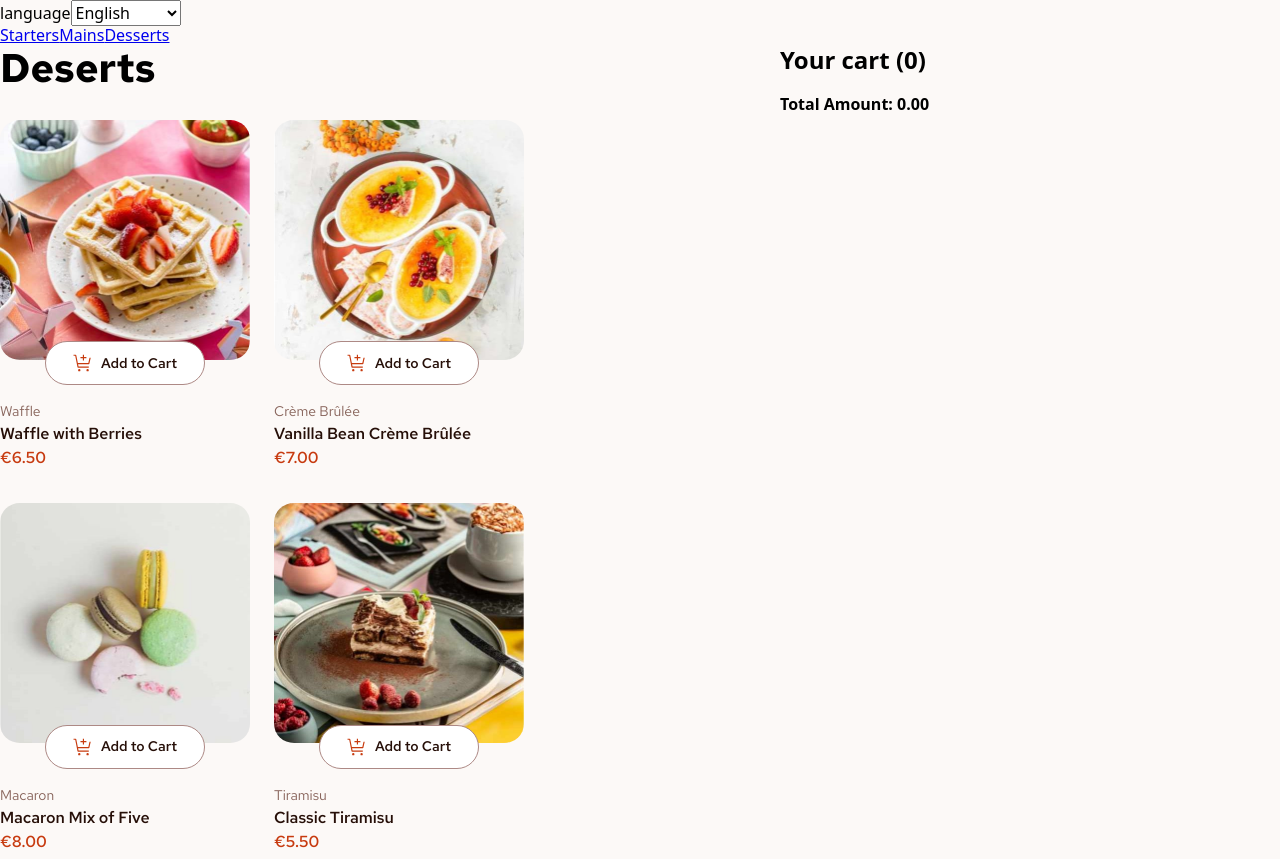
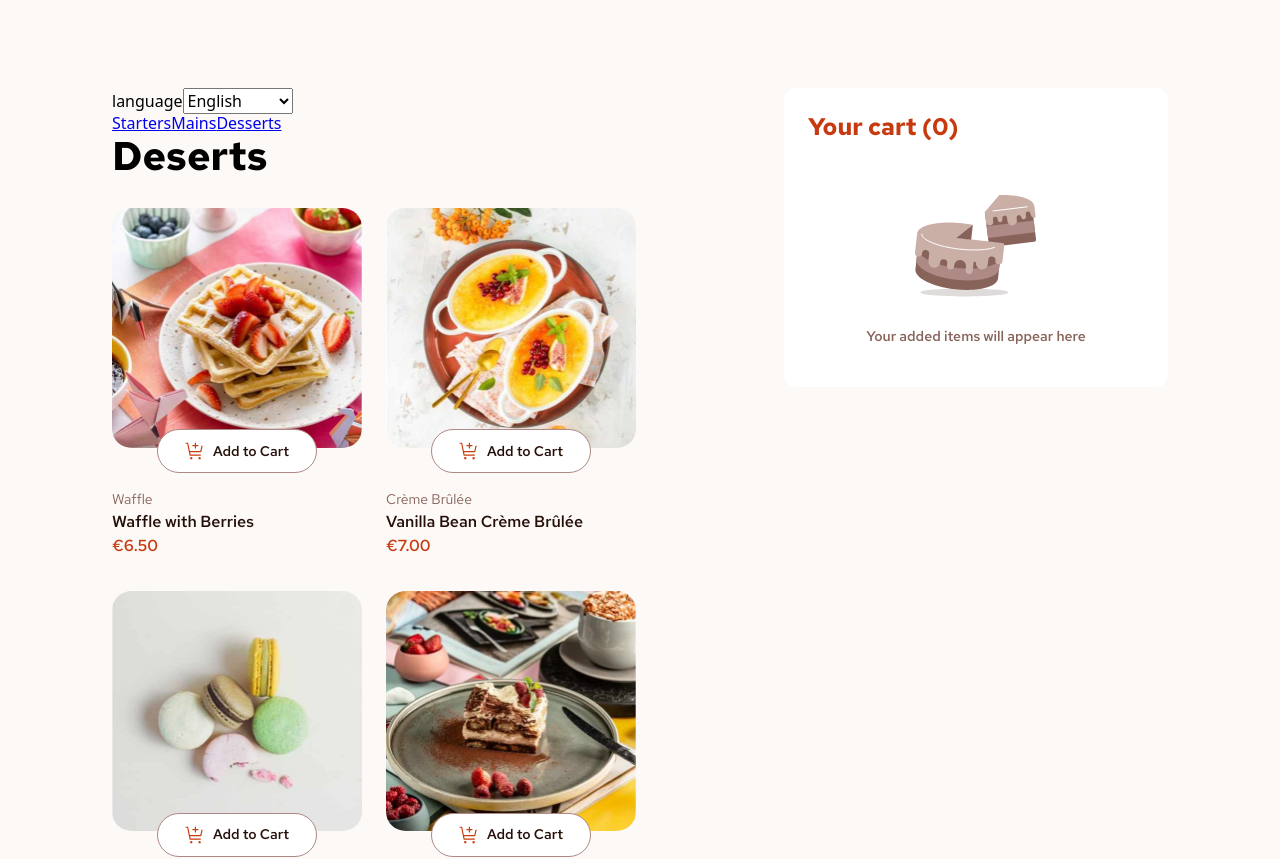
Before and after one commit to Anubliss-0/product-list-with-cart, a React (Vite) app: page /deserts in a window 1280 px wide. Shown: the top 859 px of the page. Built offline with nearby package versions, Linux system fonts and the light colour scheme.

Commit message:
styled empty cart for desktop

```diff
--- a/src/App.module.scss
+++ b/src/App.module.scss
@@ -1,13 +1,17 @@
+@import "./styles/variables.scss";
+
 .container {
     display: flex;
+    margin: 88px 112px;
+}
 
-    > div:nth-child(1) {
-        display: flex;
-        flex-direction: column;
-        flex: 1;
-    }
+.products {
+    display: flex;
+    flex-direction: column;
+    flex: 1;
+}
 
-    > div:nth-child(2) {
-        min-width: 31.25rem;
-    }
+.cart {
+    width: 24rem;
+    margin-left: $spacing-400;
 }
--- a/src/App.tsx
+++ b/src/App.tsx
@@ -23,37 +23,33 @@ function App() {
 
   return (
     <>
+      <header>
+      </header>
+      <main className={styles.container}>
+        <div className={styles.products}>
+        <nav>
           <LanguageSelect />
-      <main className={styles.container}>
-        <div>
-          <header>
-            <nav>
           <Link to={`starters`}>{t("starters.title")}</Link>
           <Link to={`mains`}>Mains</Link>
           <Link to={`deserts`}>{t("desserts.title")}</Link>
         </nav>
-          </header>
           <section>
             <Outlet context={{ cart, setCart }} />
           </section>
         </div>
-        <div>
-          <section>
+        <div className={styles.cart}>
           <Cart
             cart={cart}
             setCart={setCart}
             setShowConfirmation={setShowConfirmation}
           />
-          </section>
-          <section>
+        </div>
         <ConfirmationModal
           cart={cart}
           setCart={setCart}
           showConfirmation={showConfirmation}
           setShowConfirmation={setShowConfirmation}
         />
-          </section>
-        </div>
       </main>
     </>
   )
--- a/src/components/Cart/Cart.module.scss
+++ b/src/components/Cart/Cart.module.scss
@@ -1,4 +1,36 @@
+@import "../../styles/variables.scss";
+@import "../../styles/typography.scss";
+@import "../../styles/utilities.scss";
+
+.cart {
+    background-color: $white;
+    padding: $spacing-300;
+    border-radius: .75rem;
+    width: 384px;
+    position: fixed;
+
+    >h2 {
+        @include text-preset-2;
+        color: $red;
+    }
+}
+
 .cartItem {
     display: flex;
     flex-direction: column;
 }
+
+.emptyCart {
+    @include flex-column-center;
+
+    img {
+        margin-top: $spacing-500;
+        margin-bottom: $spacing-200;
+    }
+
+    span {
+        @include text-preset-4-bold;
+        color: $rose-500;
+        margin-bottom: $spacing-200;
+    }
+}
--- a/src/components/Cart/Cart.tsx
+++ b/src/components/Cart/Cart.tsx
@@ -1,4 +1,6 @@
 import { flattenAndMapData } from "../../utils/flattenAndMapData";
+import styles from "./Cart.module.scss"
+import emptyCartImage from "../../../public/assets/images/illustration-empty-cart.svg"
 
 type CartProps = {
     id: number;
@@ -28,8 +30,9 @@ function Cart({ cart, setCart, setShowConfirmation }: CartComponentProps) {
     };
 
     return (
-        <>
+        <section className={styles.cart}>
             <h2>{`Your cart (${cart.length})`}</h2>
+            {cart.length > 0 ? (
                 <ul aria-live="polite">
                     {cart.map((item) => {
                         const product = dataMap.get(item.id);
@@ -45,10 +48,17 @@ function Cart({ cart, setCart, setShowConfirmation }: CartComponentProps) {
                             </li>
                         );
                     })}
+                    <button onClick={showConfirmation}>Confirm Order</button>
+                    <h4>Total Amount: {total.toFixed(2)}</h4>
                 </ul>
-            <h4>Total Amount: {total.toFixed(2)}</h4>
-            {cart.length > 0 && <button onClick={showConfirmation}>Confirm Order</button>}
-        </>
+            ) : (
+                <div className={styles.emptyCart}>
+                    <img src={emptyCartImage} alt="REPLACE ME WITH I18N!!" />
+                    <span>Your added items will appear here</span>
+                </div>
+            )}
+
+        </section>
     );
 }
 
--- a/src/components/ProductCard/ProductCard.tsx
+++ b/src/components/ProductCard/ProductCard.tsx
@@ -1,5 +1,6 @@
 import { useCart } from "../../App";
 import { useTranslation } from "../../i18n";
+// TODO: remove this import and use svg like other icons, will need re-doing in scss as well!
 import addToCartIcon from "../../assets/icons/icon-add-to-cart.svg"
 
 import styles from "./ProductCard.module.scss"
--- a/src/index.scss
+++ b/src/index.scss
@@ -4,3 +4,7 @@
 body {
     background-color: $rose-50;
 }
+
+h1, h2, h3, h4 {
+    margin: 0%;
+}
--- a/src/routes/ProductList.module.scss
+++ b/src/routes/ProductList.module.scss
@@ -6,8 +6,8 @@
     display: grid;
     grid-template-columns: repeat(auto-fill, 15.625rem);
     grid-template-rows: 21.6875rem;
-    grid-column-gap: $spacing-300;
-    grid-row-gap: $spacing-400;
+    column-gap: $spacing-300;
+    row-gap: $spacing-400;
 
     @include respond-to-tablet {
         grid-template-columns: repeat(auto-fill, 13.3125rem);
@@ -16,7 +16,6 @@
 
     @include respond-to-phone {
         grid-template-columns: repeat(auto-fill, 20.4375rem);
-
     }
 }
 
```
Lines whose indentation alone changed are shown as unchanged.
